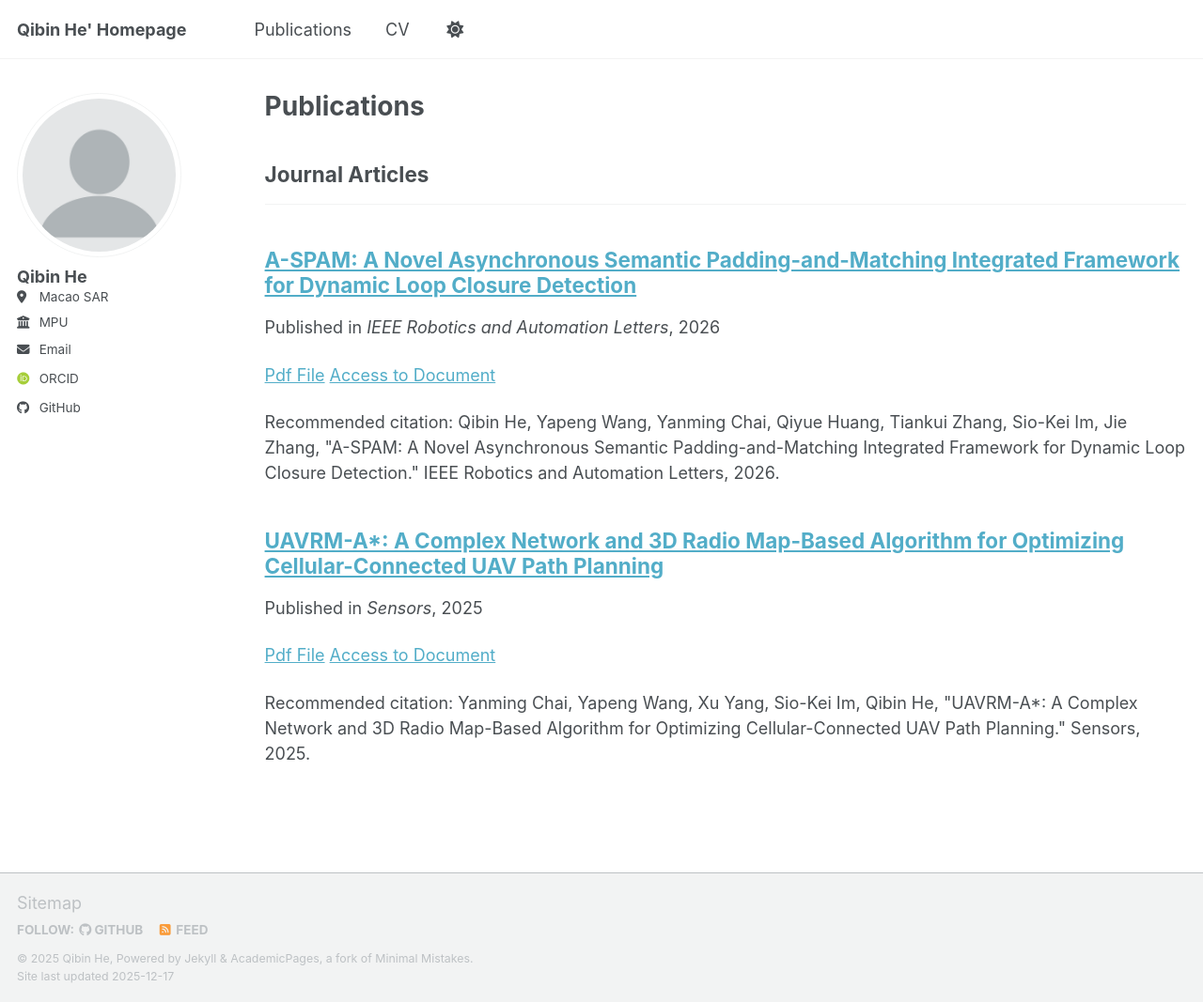
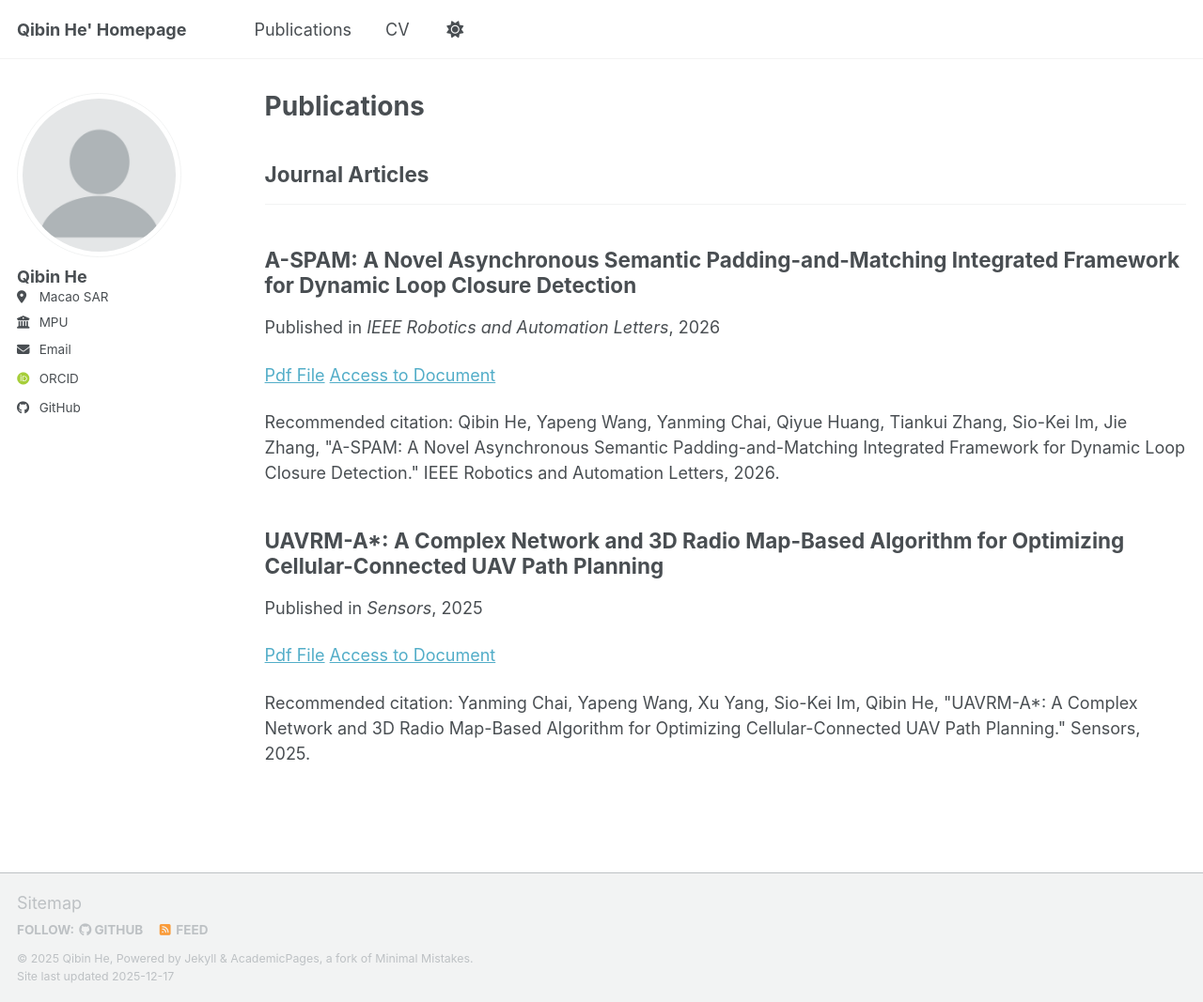
Before and after one commit to MECHA-HE/MECHA-HE.github.io, a Jekyll site: the page built from _pages/publications.html, in a window 1280 px wide and 1067 px high. Shown: the whole window at 94% size. Built offline with Jekyll 4.4.1, drawn with Linux system fonts in a browser that asks for light colours; some web fonts are replaced; a script bundle is joined from its source files by our own code; library files that are not in the unit come from our copies.

Commit message:
Update archive-single.html

```diff
--- a/_includes/archive-single.html
+++ b/_includes/archive-single.html
@@ -30,7 +30,7 @@
       {% if post.link %}
         <a href="{{ post.link }}">{{ title }}</a> <a href="{{ base_path }}{{ post.url }}" rel="permalink"><i class="fa fa-link" aria-hidden="true" title="permalink"></i><span class="sr-only">Permalink</span></a>
       {% else %}
-        <a href="{{ base_path }}{{ post.url }}" rel="permalink">{{ title }}</a>
+       {{ title }}
       {% endif %}
     </h2>
 
```
